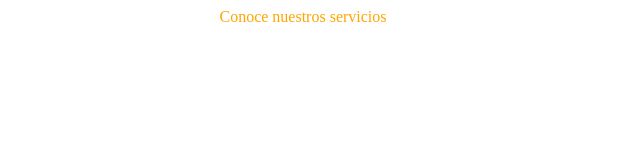
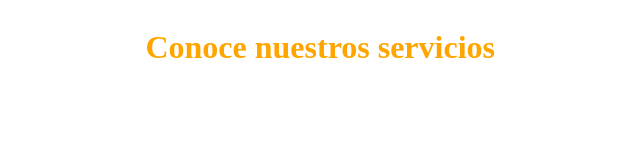
Before and after one commit to Sandy1928/SoftWeb, a plain HTML site: page Web/servicios.html in a window 1280 px wide. Shown: the whole page, without its empty margins (337-977 px from the left). Drawn offline with Linux system fonts and the light colour scheme.

Commit message:
Add files via upload

```diff
--- a/Web/servicios.html
+++ b/Web/servicios.html
@@ -1,11 +1,16 @@
+<!DOCTYPE html>
 <html>
+    <head>
+        <title>Servicios</title>
+    </head>
     <style>
         .title{
+            position: absolute;
             color:orange;
-            text-align: center;
+          right: 35%;
         }
     </style>
     <body>
-        <div class="title">Conoce nuestros servicios</div>
+        <h1 class="title">Conoce nuestros servicios</h1>
     </body>
 </html>
```
Also changed, not shown: Web/index.html (+3 -1 lines).
